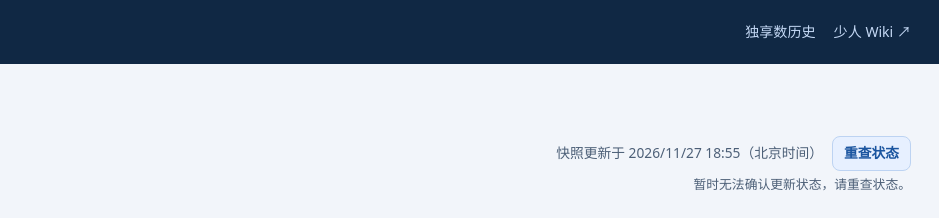
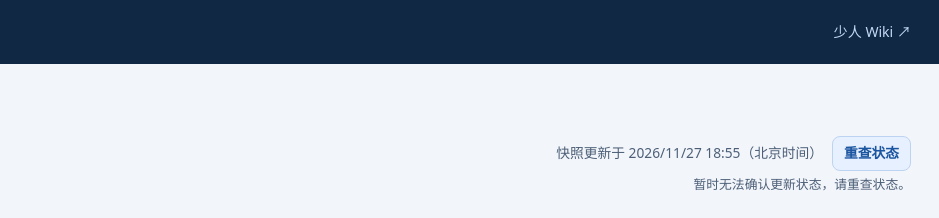
Before and after one commit to NAMEL1EE/arkrec-exclusive-browser, a plain HTML site: page dist/index.html in a window 1280 px wide. Shown: the top 218 px of the page, 341-1280 px from the left. Drawn offline with Linux system fonts and the light colour scheme; no server answers.

Commit message:
关闭首页独享数历史入口

```diff
--- a/dist/index.html
+++ b/dist/index.html
@@ -18,7 +18,6 @@
     <div class="shell header-inner">
       <div class="brand"><img class="brand-mark" src="./site-icon.png?v=da292383" width="30" height="30" alt=""><span>解手独享速查</span></div>
       <nav class="header-links" aria-label="站点导航">
-        <a href="./trends.html">独享数历史</a>
         <a href="https://wiki.arkrec.com/exclusive-records" target="_blank" rel="noopener">少人 Wiki ↗</a>
       </nav>
     </div>
```
Also changed, not shown: 2 other files.
